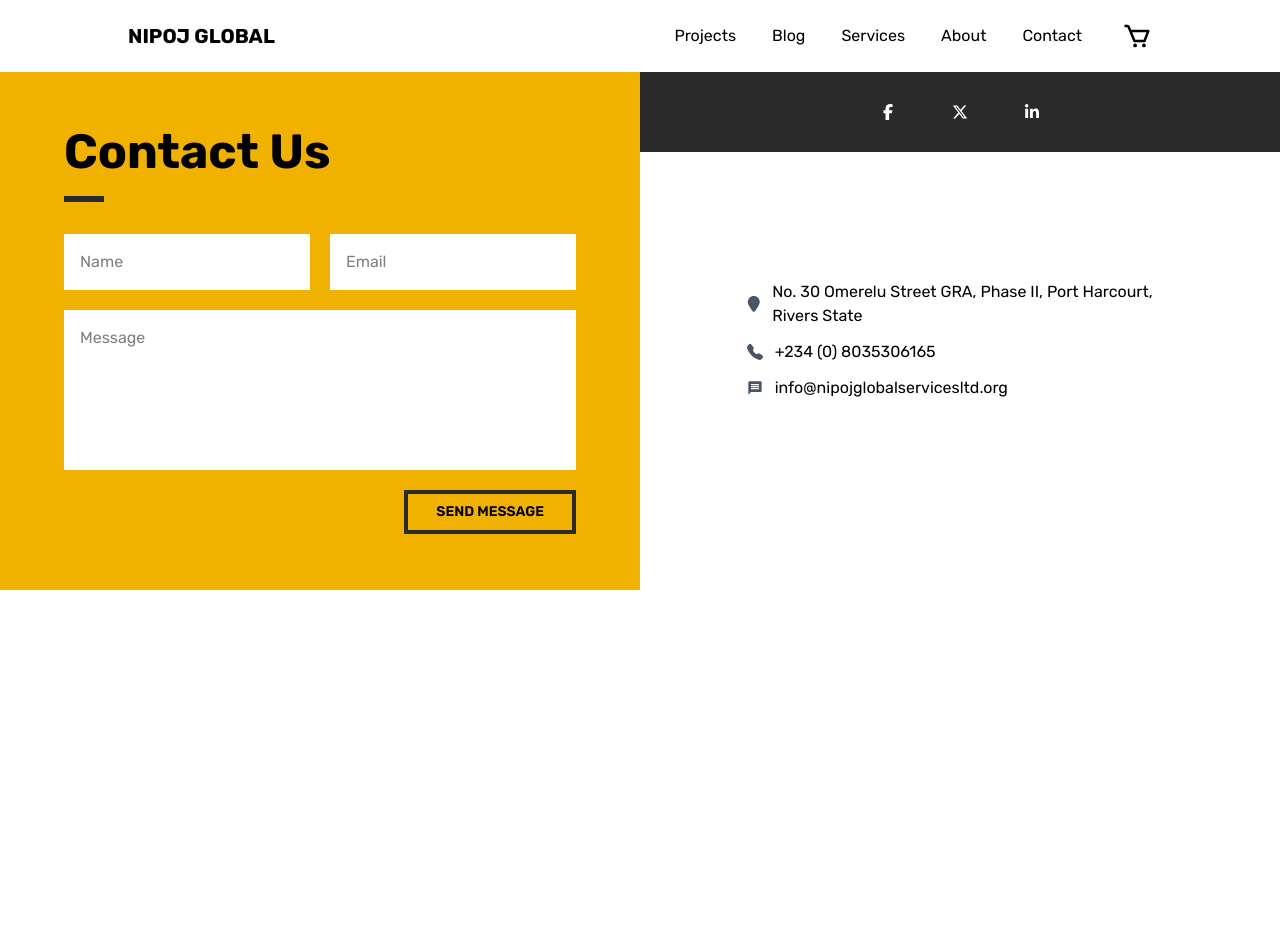
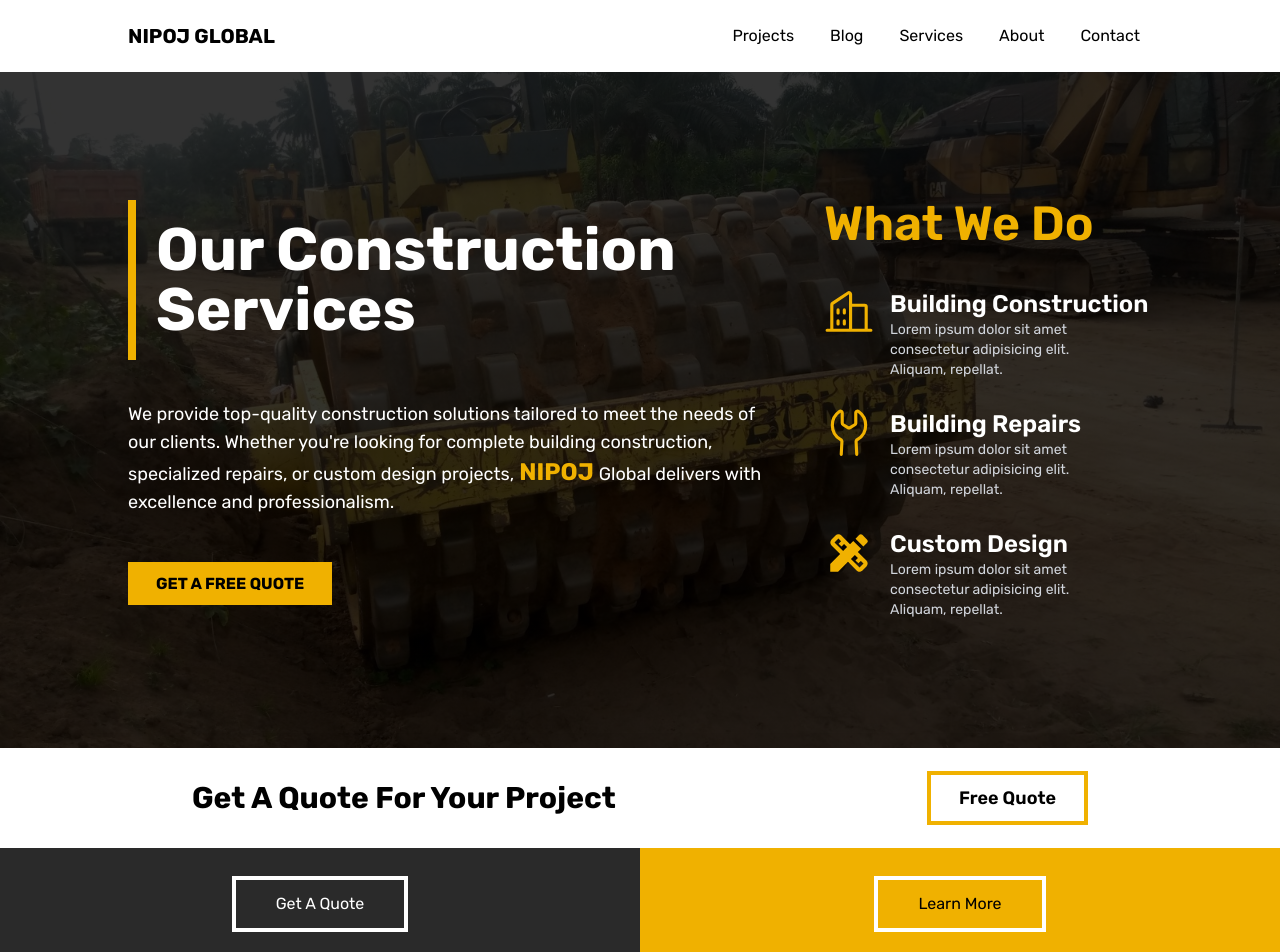
Before and after one commit to thedon-dev/nipoj-global, a React (Vite) app: page /services in a window 1280 px wide. Shown: the top 952 px of the page. Before the commit the page ends 800 px from the top, so only its background shows below. Built offline with nearby package versions, Linux system fonts and the light colour scheme.

Commit message:
More work on services page

```diff
--- a/src/App.jsx
+++ b/src/App.jsx
@@ -3,6 +3,7 @@
 import HomePage from "./pages/HomePage";
 import Navbar from "./components/Navbar";
 import Footer from "./components/Footer";
+import Services from "./pages/Services";
 
 function App() {
   return (
@@ -11,6 +12,7 @@
         <Navbar />
         <Routes>
           <Route path="/" element={<HomePage />} />
+          <Route path="/services" element={<Services />} />
         </Routes>
         <Footer />
       </BrowserRouter>
--- /dev/null
+++ b/src/components/FreeQuote.jsx
@@ -0,0 +1,21 @@
+import React from "react";
+import { Link } from "react-router-dom";
+
+const FreeQuote = () => {
+  return (
+    <div className="py-8 px-[5%] lg:px-[15%] shadow-2xl">
+      <div className="2xl:container mx-auto flex flex-wrap items-center justify-between">
+        <h2 className="text-sm lg:text-3xl font-semibold lg:font-bold">
+          Get A Quote For Your Project
+        </h2>
+        <div className="">
+          <Link className="text-sm lg:text-lg font-semibold border-4 border-yellow-500 px-4 py-2 lg:px-7 lg:py-3">
+            Free Quote
+          </Link>
+        </div>
+      </div>
+    </div>
+  );
+};
+
+export default FreeQuote;
--- a/src/components/Navbar.jsx
+++ b/src/components/Navbar.jsx
@@ -17,7 +17,7 @@
     },
     {
       name: "Services",
-      link: "/projects",
+      link: "/services",
     },
     {
       name: "About",
@@ -59,7 +59,7 @@
     };
   }, [navOpen]);
   return (
-    <nav className="py-5 response bg-white shadow">
+    <nav className="py-3 lg:py-5 response bg-white shadow">
       {navOpen && (
         <div className="fixed inset-0 bg-black/50 backdrop-blur-md transition-all duration-300"></div>
       )}
@@ -88,12 +88,12 @@
               </Link>
             ))}
           </div>
-          <div className="flex items-center justify-center">
+          {/* <div className="flex items-center justify-center">
             <Link className="flex items-center gap-2">
               <BiCart size={30} />{" "}
               <p className="font-semibold lg:hidden">cart</p>
             </Link>
-          </div>
+          </div> */}
         </div>
         <button
           // onClick={() => setNavOpen(!navOpen)}
--- a/src/pages/HomePage.jsx
+++ b/src/pages/HomePage.jsx
@@ -8,6 +8,7 @@
 import AboutSection from "../sections/mainPage/AboutSection";
 import HeroImage from "../assets/HeroImage.jpg";
 import image2 from "../assets/image2.jpg";
+import FreeQuote from "../components/FreeQuote";
 
 const HomePage = () => {
   return (
@@ -116,18 +117,7 @@
             </div>
           </div>
         </section>
-        <div className="py-8 px-[5%] lg:px-[15%]">
-          <div className="2xl:container mx-auto flex flex-wrap items-center justify-between">
-            <h2 className="text-sm lg:text-3xl font-semibold lg:font-bold">
-              Get A Quote For Your Project
-            </h2>
-            <div className="">
-              <Link className="text-sm lg:text-lg font-semibold border-4 border-yellow-500 px-4 py-2 lg:px-7 lg:py-3">
-                Free Quote
-              </Link>
-            </div>
-          </div>
-        </div>
+        <FreeQuote />
         <section className="bg-[#f7f7f7]">
           <div className="2xl:container flex flex-col lg:flex-row mx-auto">
             <div
--- a/src/pages/Services.jsx
+++ b/src/pages/Services.jsx
@@ -1,7 +1,104 @@
 import React from "react";
+import { Link } from "react-router-dom";
+import FreeQuote from "../components/FreeQuote";
+import heroImage from "../assets/HeroImage.jpg";
+import { BiBuildings } from "react-icons/bi";
+import { PiBuildings } from "react-icons/pi";
+import { MdDesignServices, MdHomeRepairService } from "react-icons/md";
+import { GoTools } from "react-icons/go";
 
 const Services = () => {
-  return <div>Services</div>;
+  const services = [
+    {
+      heading: "Building Construction",
+      icon: <PiBuildings className="w-[50px] h-[50px] text-yellow-500" />,
+      description: "",
+    },
+    {
+      heading: "Building Repairs",
+      icon: <GoTools className="w-[50px] h-[50px] text-yellow-500" />,
+      description: "",
+    },
+    {
+      heading: "Custom Design",
+      icon: <MdDesignServices className="w-[50px] h-[50px] text-yellow-500" />,
+      description: "",
+    },
+  ];
+  return (
+    <>
+      <section
+        style={{
+          backgroundImage: `linear-gradient(rgba(0, 0, 0, 0.8), rgba(0, 0, 0, 0.8)), url(${heroImage})`,
+          backgroundSize: "cover",
+          backgroundPosition: "center",
+        }}
+        className="px-[5%] lg:px-[10%] py-20 lg:py-32"
+      >
+        <div className="flex flex-col lg:flex-row gap-10 2xl:container mx-auto text-white">
+          <div className="lg:w-2/3">
+            <h1 className="text-4xl lg:text-6xl font-bold border-l-8 border-yellow-500 p-3 lg:p-5 text-white">
+              Our Construction Services
+            </h1>
+            <p className="mt-10 text-sm lg:text-lg">
+              We provide top-quality construction solutions tailored to meet the
+              needs of our clients. Whether you're looking for complete building
+              construction, specialized repairs, or custom design projects,
+              <span className="text-2xl text-yellow-500 font-bold">
+                {" "}
+                NIPOJ{" "}
+              </span>{" "}
+              Global delivers with excellence and professionalism.
+            </p>
+            <div className="mt-14">
+              <Link className="uppercase font-bold lg:text-md px-7 py-3 bg-yellow-500 text-black">
+                Get A Free Quote
+              </Link>
+            </div>
+          </div>
+          <div className="lg:w-1/3 mt-10 lg:mt-0">
+            <h2 className="text-yellow-500 text-4xl lg:text-5xl font-semibold">
+              What We Do{" "}
+            </h2>
+            <div className="mt-10 flex flex-col gap-7">
+              {services.map((service, index) => (
+                <div className="flex gap-4" key={index}>
+                  <div>{service.icon}</div>
+                  <div>
+                    <h5 className="text-white font-semibold text-2xl">
+                      {service.heading}
+                    </h5>
+                    <p className="text-sm lg:w-4/5 text-gray-300">
+                      Lorem ipsum dolor sit amet consectetur adipisicing elit.
+                      Aliquam, repellat.
+                    </p>
+                  </div>
+                </div>
+              ))}
+            </div>
+          </div>
+        </div>
+      </section>
+      <FreeQuote />
+      <section className="">
+        <div className="2xl:container mx-auto">
+          <div></div>
+          <div className="flex">
+            <div className="bg-[#2a2a2a] py-7 w-1/2 grid place-content-center">
+              <Link className="border-4 border-white px-10 py-3 text-white">
+                Get A Quote
+              </Link>
+            </div>
+            <div className="bg-yellow-500 py-7 w-1/2 grid place-content-center">
+              <Link className="border-4 border-white px-10 py-3">
+                Learn More
+              </Link>
+            </div>
+          </div>
+        </div>
+      </section>
+    </>
+  );
 };
 
 export default Services;
```
